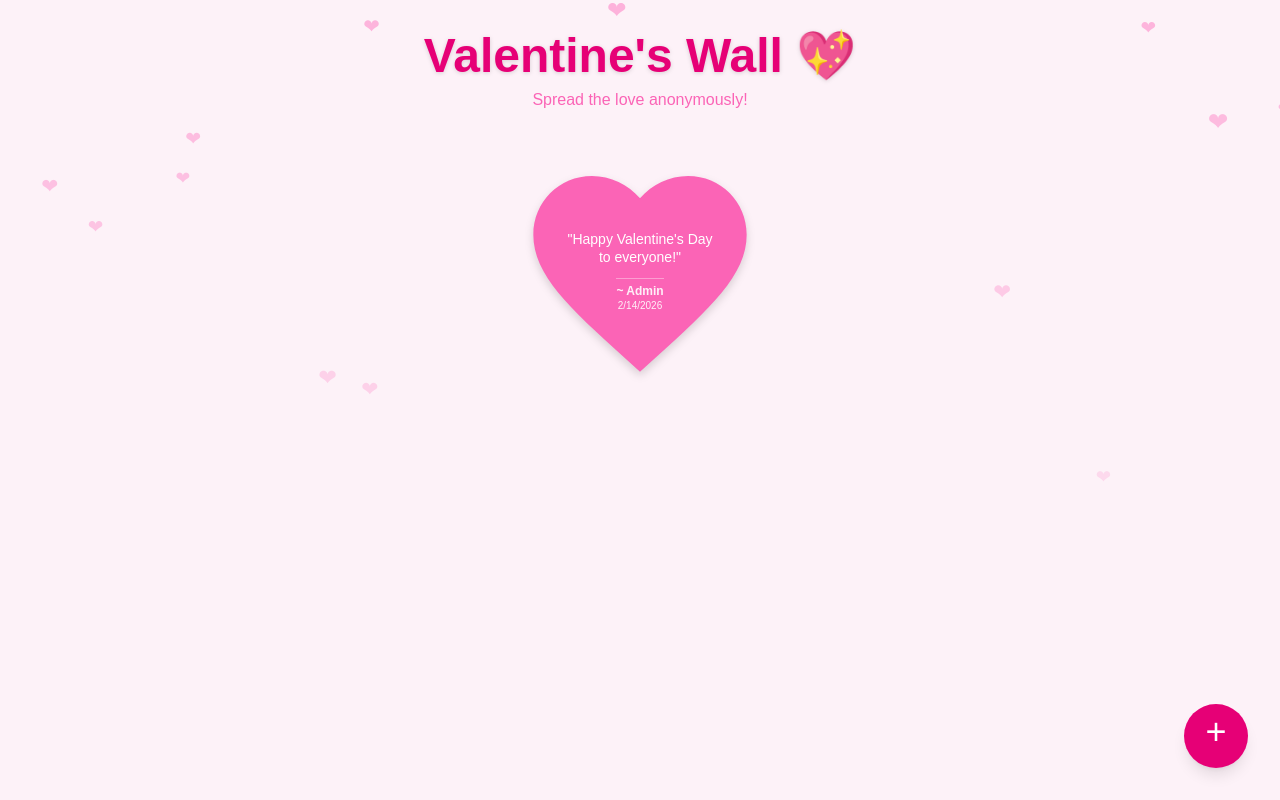
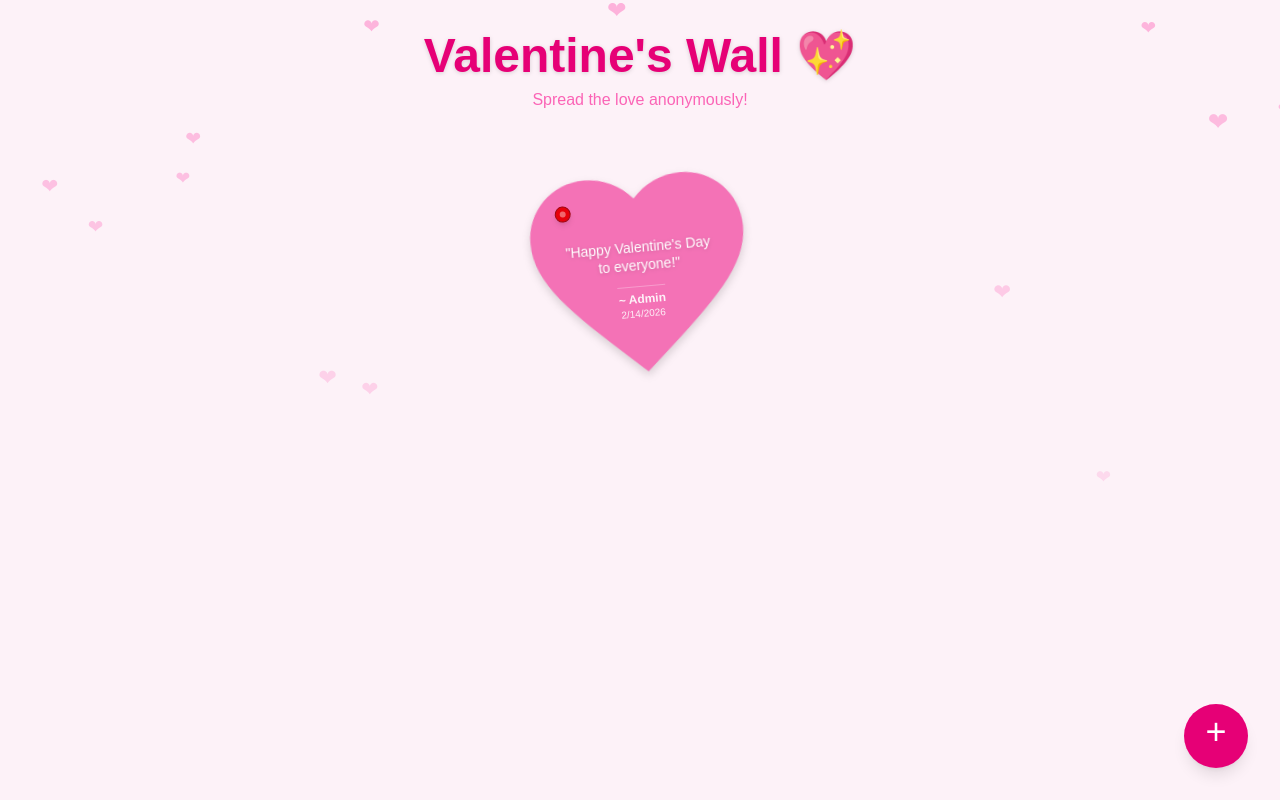
Before and after one commit to Alex-Kisteria/crush_bekenemen, a Next.js app in the folder crush-it-notes/: page / in a window 1280 px wide. Built offline with nearby package versions, Linux system fonts and the light colour scheme.

Commit message:
added tilt and pin

```diff
--- a/crush-it-notes/app/page.tsx
+++ b/crush-it-notes/app/page.tsx
@@ -1,15 +1,16 @@
 'use client';
-import React, { useState } from 'react';
+import React, { useState, useEffect } from 'react';
 import HeartNote from '../components/HeartNote';
 import CreateModal from '../components/CreateModal';
-// 1. IMPORT THE COMPONENT
 import FallingHearts from '../components/FallingHearts';
 
+// 1. Add 'rotation' to the Note interface
 interface Note {
   id: number;
   message: string;
   nickname: string;
   date: string;
+  rotation: number; // Stores the tilt angle
 }
 
 interface NoteInput {
@@ -20,21 +21,30 @@ interface NoteInput {
 export default function ValentinesBoard() {
   const [isModalOpen, setIsModalOpen] = useState(false);
 
+
   const [notes, setNotes] = useState<Note[]>([
     {
       id: 1,
       message: "Happy Valentine's Day to everyone!",
       nickname: "Admin",
-      date: "2/14/2026" // Fixed static date to prevent hydration error
+      date: "2/14/2026",
+      rotation: -5 // Hardcoded tilt for the first note
     }
   ]);
+
+  // Helper function to get a random number between -20 and 40
+  const getRandomRotation = () => {
+    // Returns a number between -15 and 15
+    return Math.floor(Math.random() * 30) - 20;
+  };
 
   const addNote = ({ message, nickname }: NoteInput) => {
     const newNote: Note = {
       id: Date.now(),
       message,
       nickname,
-      date: new Date().toLocaleDateString()
+      date: new Date().toLocaleDateString(),
+      rotation: getRandomRotation() // Generate random tilt when creating note
     };
     setNotes([newNote, ...notes]);
   };
@@ -42,8 +52,6 @@ export default function ValentinesBoard() {
   return (
     <main className="min-h-screen bg-pink-50 relative overflow-x-hidden">
 
-      {/* 2. USE THE COMPONENT HERE */}
-      {/* This renders the background behind everything else */}
       <FallingHearts />
 
       <header className="py-8 text-center relative z-10">
@@ -64,6 +72,7 @@ export default function ValentinesBoard() {
                 message={note.message}
                 nickname={note.nickname}
                 date={note.date}
+                rotation={note.rotation} // Pass the rotation down
               />
             ))}
           </div>
--- a/crush-it-notes/components/HeartNote.tsx
+++ b/crush-it-notes/components/HeartNote.tsx
@@ -1,36 +1,65 @@
 import React from 'react';
 
-export default function HeartNote({ message, nickname, date }) {
+interface HeartNoteProps {
+  message: string;
+  nickname: string;
+  date: string;
+  rotation: number;
+}
+
+export default function HeartNote({ message, nickname, date, rotation }: HeartNoteProps) {
   return (
-    // The container for the heart
-    <div className="relative w-64 h-64 flex items-center justify-center hover:scale-105 transition-transform duration-300">
+    <div
+      className="relative w-64 h-64 hover:z-50"
+      style={{ transform: `rotate(${rotation}deg)` }}
+    >
+      <div className="w-full h-full relative flex items-center justify-center hover:scale-110 transition-transform duration-300 origin-center">
 
-      {/* The Background Shape:
-        We use an SVG here because it's easier to put text inside an SVG
-        than purely CSS shapes. It draws a pink heart.
-      */}
+        {/* --- THE PIN --- */}
+        <div className="absolute top-14 z-20 left-12 w-4 h-4 rounded-full bg-red-600 shadow-md border border-red-800">
+           <div className="absolute top-1 left-1 w-1.5 h-1.5 rounded-full bg-white opacity-40"></div>
+        </div>
+
+        {/* --- THE HEART SVG --- */}
         <svg
           viewBox="0 0 24 24"
-        fill="currentColor"
-        className="absolute w-full h-full text-pink-400 drop-shadow-lg"
+          className="absolute w-full h-full drop-shadow-lg"
         >
-        <path d="M12 21.35l-1.45-1.32C5.4 15.36 2 12.28 2 8.5 2 5.42 4.42 3 7.5 3c1.74 0 3.41.81 4.5 2.09C13.09 3.81 14.76 3 16.5 3 19.58 3 22 5.42 22 8.5c0 3.78-3.4 6.86-8.55 11.54L12 21.35z" />
+          {/* 1. Define the Paper Texture Filter */}
+          <defs>
+            <filter id="paper-texture">
+              {/* Generates noise/grain */}
+              <feTurbulence type="fractalNoise" baseFrequency="0.8" numOctaves="3" result="noise" />
+              {/* Removes color from the noise (makes it greyscale) */}
+              <feColorMatrix type="saturate" values="0" in="noise" result="greyNoise" />
+              {/* Lowers the intensity of the noise so it's subtle */}
+              <feComponentTransfer in="greyNoise" result="softNoise">
+                 <feFuncA type="linear" slope="0.4" />
+              </feComponentTransfer>
+            </filter>
+          </defs>
+
+          {/* 2. Base Pink Layer */}
+          <path
+            d="M12 21.35l-1.45-1.32C5.4 15.36 2 12.28 2 8.5 2 5.42 4.42 3 7.5 3c1.74 0 3.41.81 4.5 2.09C13.09 3.81 14.76 3 16.5 3 19.58 3 22 5.42 22 8.5c0 3.78-3.4 6.86-8.55 11.54L12 21.35z"
+            fill="#f472b6" /* Tailwind pink-400 hex */
+          />
+
+
         </svg>
 
-      {/* The Content Area */}
-      <div className="relative z-10 w-40 text-center flex flex-col items-center justify-center text-white">
-
-        {/* The Message */}
-        <p className="font-medium text-sm break-words line-clamp-4 leading-tight mb-2">
+        {/* Content */}
+        <div className="relative z-10 w-40 text-center flex flex-col items-center justify-center text-white pt-4">
+          <p className="font-medium text-sm break-words line-clamp-4 leading-tight mb-2 drop-shadow-sm">
             "{message}"
           </p>
-
-        {/* Nickname & Date */}
-        <div className="text-xs opacity-90 border-t border-pink-300 pt-1 mt-1">
+          <div className="text-xs opacity-90 border-t border-pink-200/50 pt-1 mt-1">
             <p className="font-bold">~ {nickname}</p>
             <p className="text-[10px]">{date}</p>
           </div>
         </div>
+
+      </div>
     </div>
   );
 }
```
Lines whose indentation alone changed are shown as unchanged.
